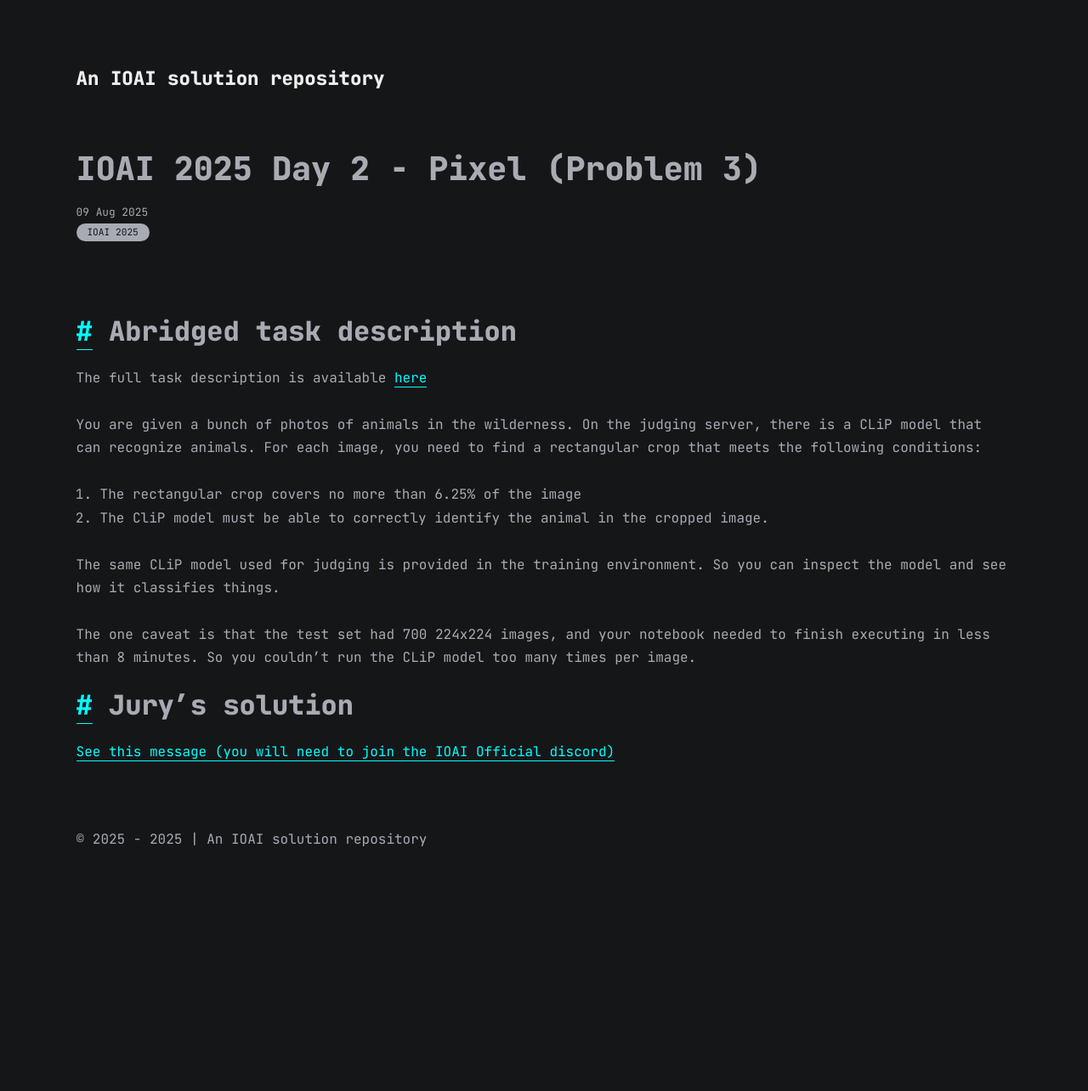
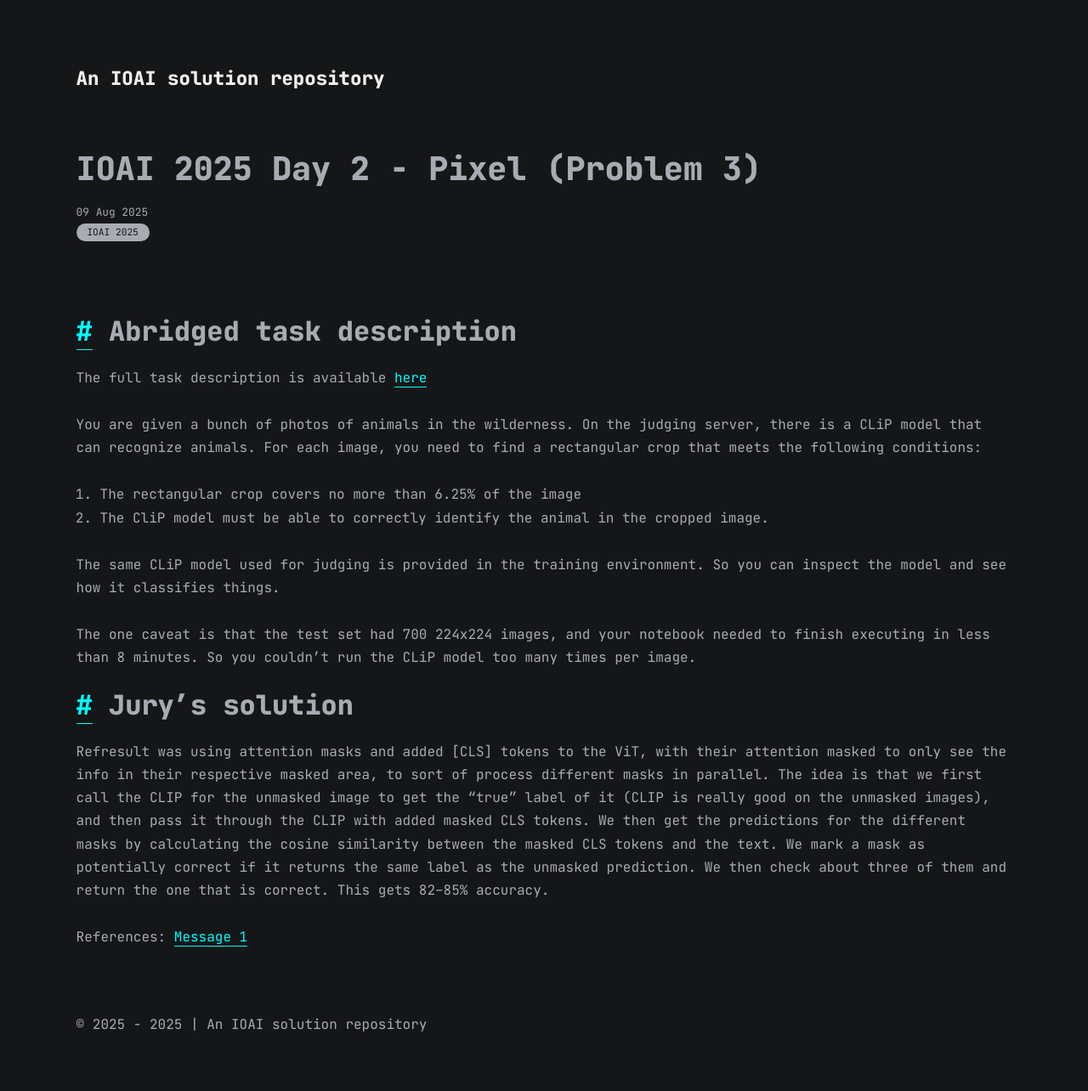
Before and after one commit to ioai-writeup/ioai-writeup.github.io, a Jekyll site: the page built from all_collections/_posts/2025-08-09-d2p3-pixel.md, in a window 1280 px wide. Shown: the whole page at 85% size. Built offline with Jekyll 4.4.1, drawn with Linux system fonts in a browser that asks for light colours; before the commit the page ends 1065 px from its top, so only the background shows below that.

Commit message:
Update 2025-08-09-d2p3-pixel.md

```diff
--- a/all_collections/_posts/2025-08-09-d2p3-pixel.md
+++ b/all_collections/_posts/2025-08-09-d2p3-pixel.md
@@ -19,5 +19,7 @@ The one caveat is that the test set had 700 224x224 images, and your notebook ne
 
 
 # Jury's solution
+Refresult was using attention masks and added [CLS] tokens to the ViT, with their attention masked to only see the info in their respective masked area, to sort of process different masks in parallel. The idea is that we first call the CLIP for the unmasked image to get the "true" label of it (CLIP is really good on the unmasked images), and then pass it through the CLIP with added masked CLS tokens. We then get the predictions for the different masks by calculating the cosine similarity between the masked CLS tokens and the text. We mark a mask as potentially correct if it returns the same label as the unmasked prediction. We then check about three of them and return the one that is correct. This gets 82–85% accuracy.
 
-[See this message (you will need to join the IOAI Official discord)](https://discord.com/channels/1271542282142748774/1271542282142748777/1402705313068744727)
+References:
+[Message 1](https://discord.com/channels/1271542282142748774/1271542282142748777/1402705313068744727)
```
